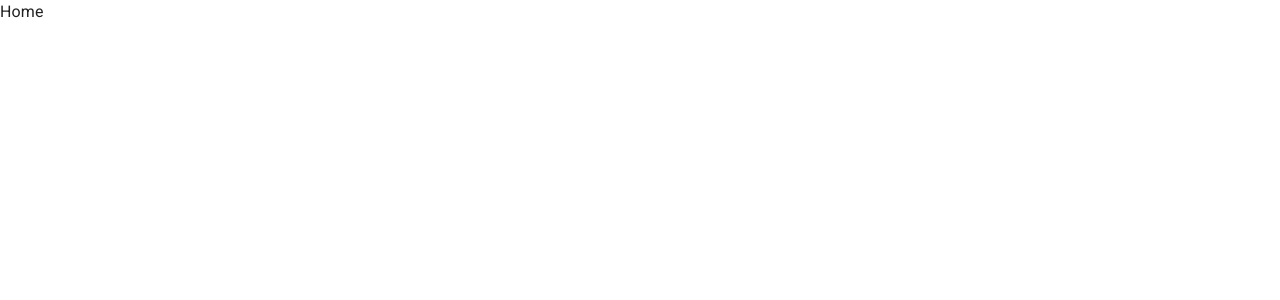
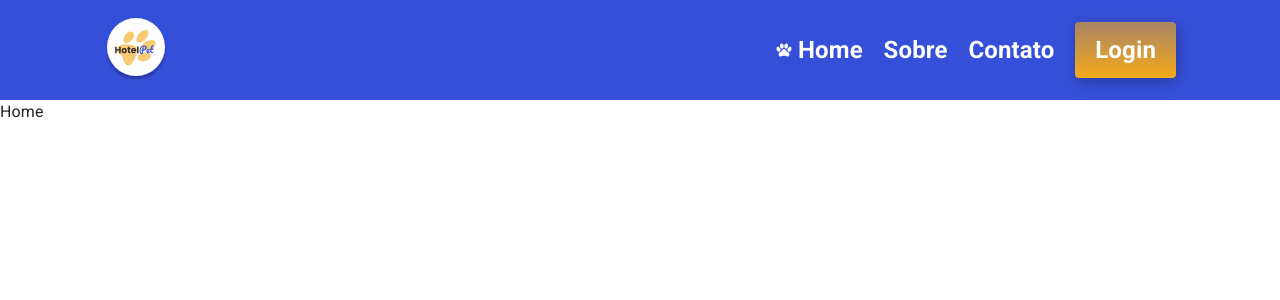
Before and after one commit to fabioalmeida08/Hotel-Pet, a React (Create React App) app: page / in a window 1280 px wide. Shown: the top 300 px of the page. Built offline with nearby package versions, Linux system fonts and the light colour scheme.

Commit message:
test: the file in tsx is not working

```diff
--- a/src/App.tsx
+++ b/src/App.tsx
@@ -4,11 +4,13 @@ import 'react-toastify/dist/ReactToastify.css'
 import Router from './routes'
 import {CssBaseline} from '@mui/material'
 import CardPet from './components/CardPets'
+import HeaderHome from './components/HeaderHome'
 
 function App() {
   return (
     <>
       <CssBaseline/>
+      <HeaderHome/>
       <Router />
       <ToastContainer />
     </>
--- /dev/null
+++ b/src/components/HeaderHome/index.jsx
@@ -0,0 +1,99 @@
+import {
+  ButtonNav,
+  Container,
+  Home,
+  DivNav,
+  ButtonLogin,
+} from "./styles";
+import hotelpeticon from "../../assets/svg/hotelpeticon.svg";
+import useMediaQuery from "@mui/material/useMediaQuery";
+import { AiOutlineMenu } from "react-icons/ai";
+import { IoPaw } from "react-icons/io5";
+import { useState } from "react";
+import { Grid, IconButton, Menu, MenuItem } from "@mui/material"
+import { useNavigate } from "react-router-dom"
+
+const HeaderHome = () => {
+  const matches = useMediaQuery("(min-width: 768px)");
+
+  const [anchorEl, setAnchorEl] = useState(null);
+
+  const open = Boolean(anchorEl);
+
+  const handleClick = (event) => {
+    setAnchorEl(event.currentTarget);
+  };
+  const handleClose = () => {
+    setAnchorEl(null);
+  };
+
+  let navigate = useNavigate()
+
+  return (
+    <Container>
+      <img src={hotelpeticon} alt="IconHotelPet" />
+      <Grid>
+        {matches ? (
+          <DivNav>
+            <Home>
+              <IoPaw />
+              <ButtonNav onClick={() => navigate('/')}>Home</ButtonNav>
+            </Home>
+            <ButtonNav>Sobre</ButtonNav>
+            <ButtonNav>Contato</ButtonNav>
+            <ButtonLogin onClick={() => navigate('login')}>Login</ButtonLogin>
+          </DivNav>
+        ) : (
+          <Grid>
+              <IconButton sx={{
+                fontSize: '35px',
+                color: 'var(--secundary-1)'
+              }} aria-label="menu" onClick={(event) => handleClick(event)}>
+                  <AiOutlineMenu/>
+              </IconButton>
+              <Menu anchorEl={anchorEl} open={open} onClose={handleClose}>
+                  <MenuItem sx={{
+                  color: 'var(--grey-3)',
+                  display: 'flex',
+                  gap: '5px',
+                  alignItems: 'center'
+                }}>
+                    <IoPaw />
+                    Home
+                  </MenuItem>
+                <MenuItem sx={{
+                  color: 'var(--grey-3)',
+                  display: 'flex',
+                  gap: '5px',
+                  alignItems: 'center'
+                }}>
+                  <IoPaw />
+                  Sobre
+                </MenuItem>
+                <MenuItem sx={{
+                  color: 'var(--grey-3)',
+                  display: 'flex',
+                  gap: '5px',
+                  alignItems: 'center'
+                }}>
+                  <IoPaw />
+                  Contato
+                </MenuItem>
+                <MenuItem sx={{
+                  color: 'var(--grey-3)',
+                  display: 'flex',
+                  gap: '5px',
+                  alignItems: 'center',
+                }}>
+                  <IoPaw />
+                  Login
+                </MenuItem>
+              </Menu>
+            </Grid>
+        )}
+      </Grid>
+    </Container>
+  );
+};
+
+export default HeaderHome;
--- /dev/null
+++ b/src/components/HeaderHome/styles.ts
@@ -0,0 +1,64 @@
+import styled from "styled-components";
+
+export const Container = styled.div`
+  width: 100vw;
+  background-color: var(--primary-1);
+  height: 100px;
+  display: flex;
+  align-items: center;
+  justify-content: space-around;
+  gap: 200px;
+
+  @media screen and (min-width: 905px) {
+    gap: 400px;
+  }
+
+  @media screen and (min-width: 1301px) {
+    gap: 800px;
+  }
+`;
+
+export const ButtonNav = styled.div`
+  color: var(--white);
+  font-size: var(--paragraph-2);
+  //font-family: var(--font-family-1);
+  font-weight: bold;
+  cursor: pointer;
+  :hover {
+    color: var(--secundary-1);
+  }
+`;
+
+export const Home = styled.div`
+  display: flex;
+  align-items: center;
+  color: var(--white);
+  gap: 6px;
+
+  :hover {
+    color: var(--secundary-1);
+  }
+`;
+
+export const DivNav = styled.div`
+  display: flex;
+  justify-content: space-between;
+  width: 400px;
+  align-items: center;
+`;
+
+export const ButtonLogin = styled.div`
+  background: linear-gradient(180deg, rgba(244, 169, 25, 0.6) 0%, #F4A919 100%);
+  color: var(--white);
+  font-size: var(--paragraph-2);
+  font-weight: bold;
+  padding: 10px 20px 10px 20px;
+  border-radius: 4px;
+  cursor: pointer;
+  border: none;
+  box-shadow: 2px 4px 15px rgba(0, 0, 0, 0.25);
+
+  :hover {
+    background: linear-gradient(180deg, #FFEFCF 0%, #F4A919 100%)
+  }
+`
```
Also changed, not shown: src/assets/svg/hotelpeticon.svg (added), src/components/Header-home/index.jsx (deleted), src/components/Header-home/styles.js (deleted).
